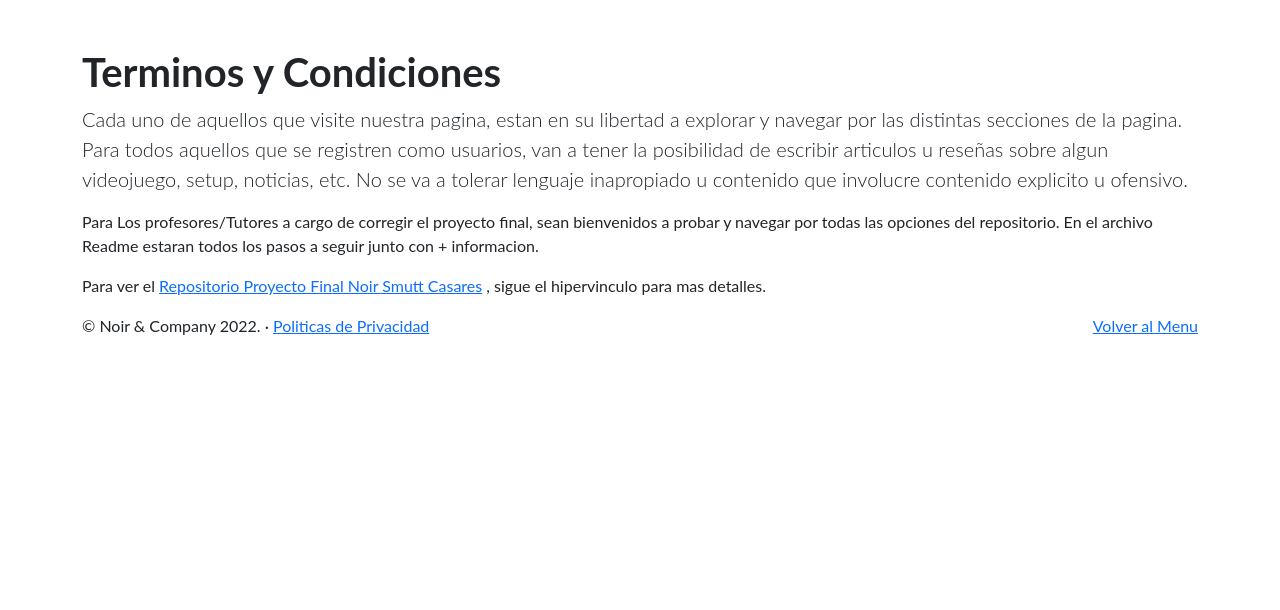
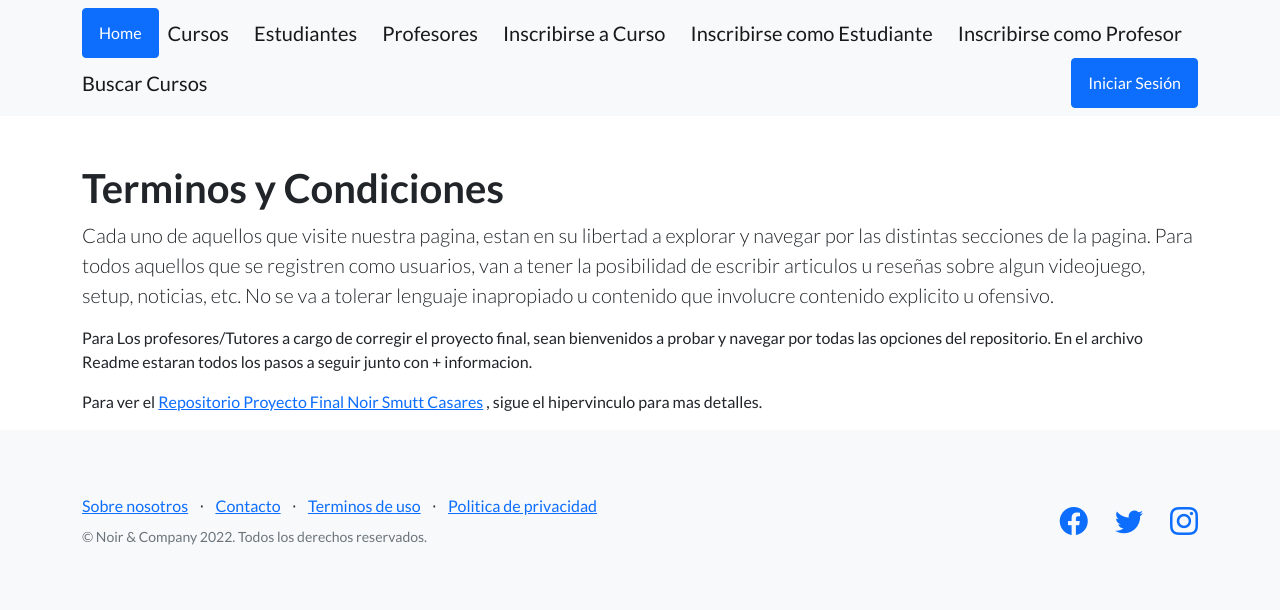
Before and after one commit to Mati-Noir/Entrega-Final-Noir---Carranza---Smutt, a Django app: page /Terminos/ in a window 1280 px wide. Shown: the top 610 px of the page. Run offline with Django 4.2, Linux system fonts and the light colour scheme; some libraries are stand-ins or nearby versions.

Commit message:
Herencia de Html
Agregado del navbar y footer del index al sector de términos y condiciones. Eliminado el footer antiguo.

```diff
--- a/mi_app/templates/mi_app/Terms.html
+++ b/mi_app/templates/mi_app/Terms.html
@@ -1,3 +1,5 @@
+{% extends 'mi_app/index.html' %}
+{% block main %}
 <!doctype html>
 <html lang="en" class="h-100">
   <head>
@@ -90,12 +92,7 @@
 </main>
 
 
-<footer class="container">
-  <p class="float-end"><a href="http://127.0.0.1:8000/mi-pagina/">Volver al Menu</a></p>
-
-  <p>&copy; Noir & Company 2022. &middot; <a href="http://127.0.0.1:8000/Politica_Privacidad/">Politicas de Privacidad</a></p>
-</footer>
-
 
   </body>
 </html>
+{% endblock %}
```
